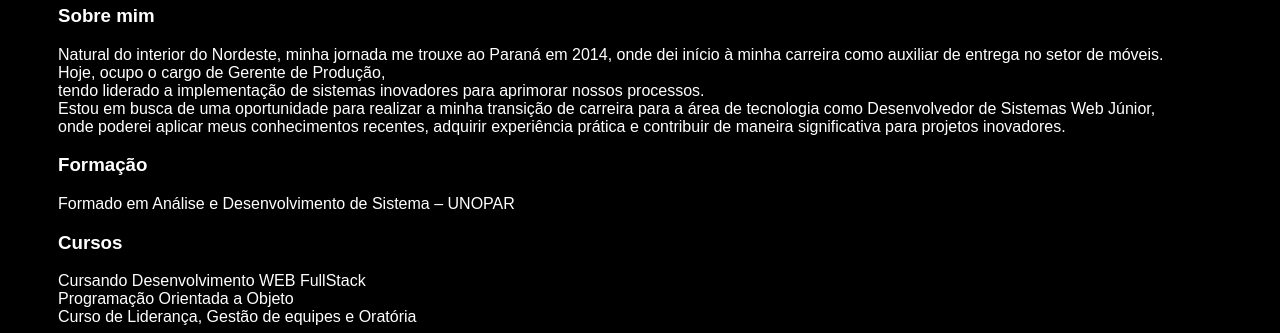
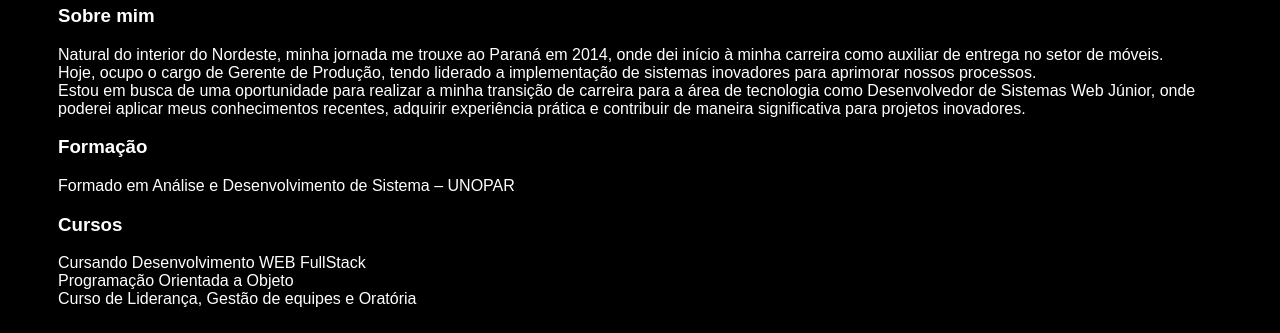
Before and after one commit to EdilsonTH/Apresenta-o-fursion, a plain HTML site: page index.html in a window 1280 px wide. Shown: the part 335-668 px from the top of the page. Drawn offline with Linux system fonts and the light colour scheme.

Commit message:
Update index.html

```diff
--- a/index.html
+++ b/index.html
@@ -24,10 +24,10 @@
                 <h3>Sobre mim</h3>
                 <p>Natural do interior do Nordeste, minha jornada me trouxe ao Paraná em 2014,
                     onde dei início à minha carreira como auxiliar de entrega no setor de móveis.<br>
-                    Hoje, ocupo o cargo de Gerente de Produção,<br>
+                    Hoje, ocupo o cargo de Gerente de Produção,
                     tendo liderado a implementação de sistemas inovadores para aprimorar nossos processos.<br>
                     Estou em busca de uma oportunidade para realizar a minha transição de carreira
-                    para a área de tecnologia como Desenvolvedor de Sistemas Web Júnior,<br> onde
+                    para a área de tecnologia como Desenvolvedor de Sistemas Web Júnior, onde
                     poderei aplicar meus conhecimentos recentes, adquirir experiência prática e
                     contribuir de maneira significativa para projetos inovadores.
             <section>
```
